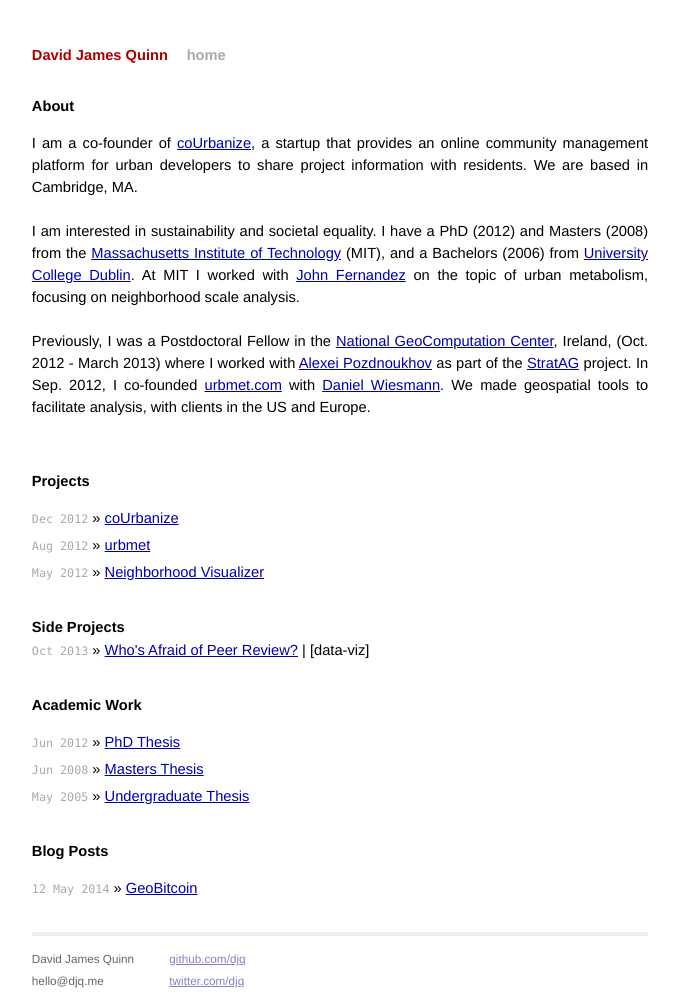
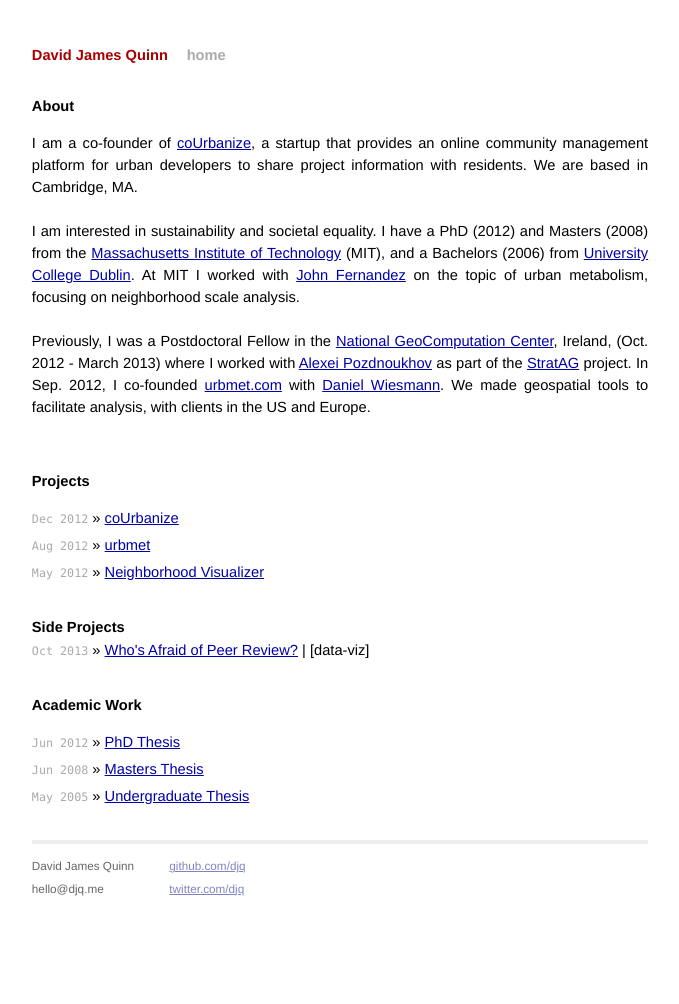
Before and after one commit to djq/djq.github.com, a Jekyll site: the page built from index.html, in a window 1280 px wide. Shown: the whole page, without its empty margins (300-979 px from the left). Built offline with Jekyll 4.4.1, drawn with Linux system fonts in a browser that asks for light colours; Markdown is read by kramdown in place of the engine named in the settings; after the commit the page ends 944 px from its top, so only the background shows below that.

Commit message:
commented out links to blogs

```diff
--- a/index.html
+++ b/index.html
@@ -34,12 +34,12 @@
     <li><span>May 2005</span> &raquo; <a href="http://djq.me/files/2005_May_JOD_DQ.pdf">Undergraduate Thesis</a></li>
   </ul>
 
-  <h1>Blog Posts</h1>
+<!--   <h1>Blog Posts</h1>
   <ul class="posts">
     {% for post in site.posts %}
       <li><span>{{ post.date | date_to_string }}</span> &raquo; <a href="{{ post.url }}">{{ post.title }}</a></li>
     {% endfor %}
-  </ul>
+  </ul> -->
 
 
 </div>
```
